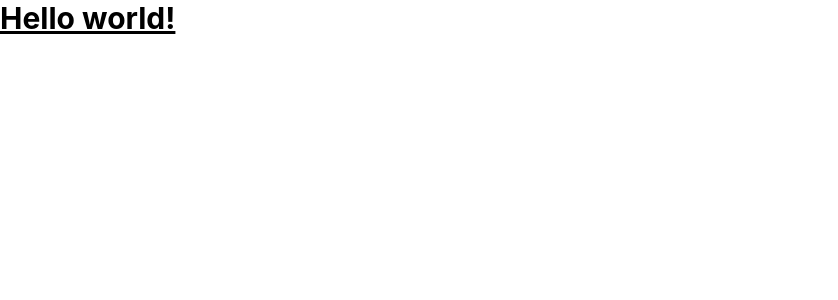
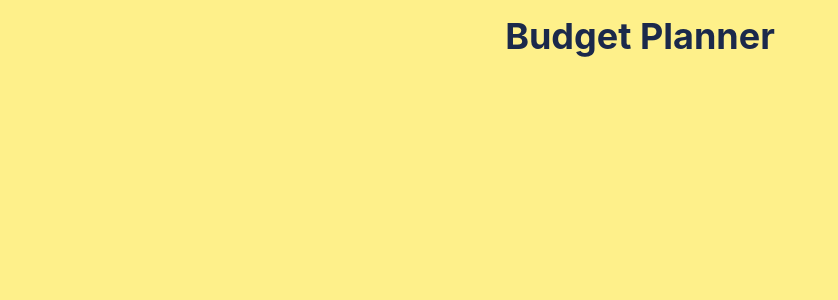
Before and after one commit to Prajapati-Shivam/budget-planner-task, a React (Create React App) app: page / in a window 1280 px wide. Shown: the top 300 px of the page, without its empty margins (0-838 px from the left). Built offline with nearby package versions, Linux system fonts and the light colour scheme; the HTML template or start-up script is replaced by a standard one.

Commit message:
feat: added context api

```diff
--- a/src/App.js
+++ b/src/App.js
@@ -1,5 +1,16 @@
-function App() {
-  return <h1 className='text-3xl font-bold underline'>Hello world!</h1>;
-}
+import React from 'react';
+import { FormProvider } from './context/FormContext';
+
+const App = () => {
+  return (
+    <FormProvider>
+      <div className='min-h-screen w-screen p-4 bg-yellow-200 text-[#1b294b]'>
+        <h1 className='text-2xl sm:text-4xl font-bold mb-4 text-center'>
+          Budget Planner
+        </h1>
+      </div>
+    </FormProvider>
+  );
+};
 
 export default App;
--- /dev/null
+++ b/src/context/FormContext.js
@@ -0,0 +1,19 @@
+import React, { createContext, useState } from 'react';
+
+export const FormContext = createContext();
+
+export const FormProvider = ({ children }) => {
+  const [formData, setFormData] = useState({
+    name: '',
+    email: '',
+    currency: 'USD',
+    income: 0,
+    expenses: [],
+  });
+
+  return (
+    <FormContext.Provider value={{ formData, setFormData }}>
+      {children}
+    </FormContext.Provider>
+  );
+};
--- a/src/index.css
+++ b/src/index.css
@@ -1,6 +1,12 @@
 @tailwind base;
 @tailwind components;
 @tailwind utilities;
+
+* {
+  box-sizing: border-box;
+  margin: 0;
+  padding: 0;
+}
 
 body {
   margin: 0;
```
